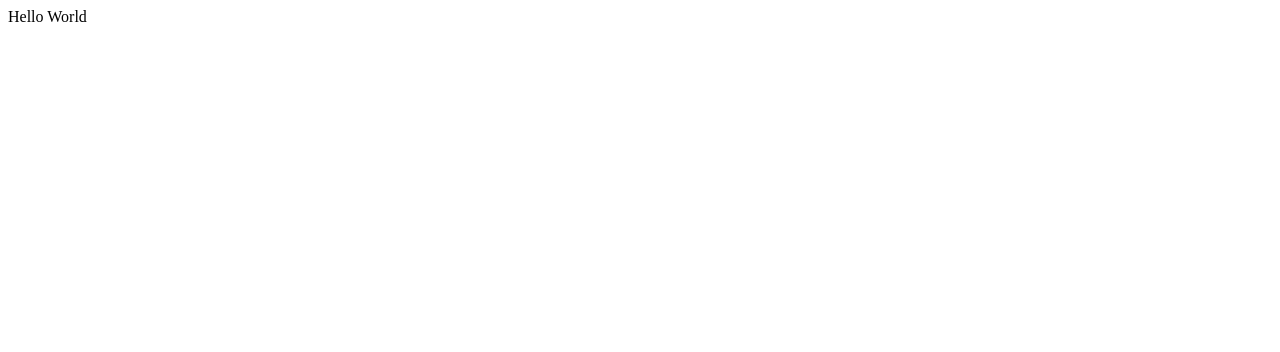
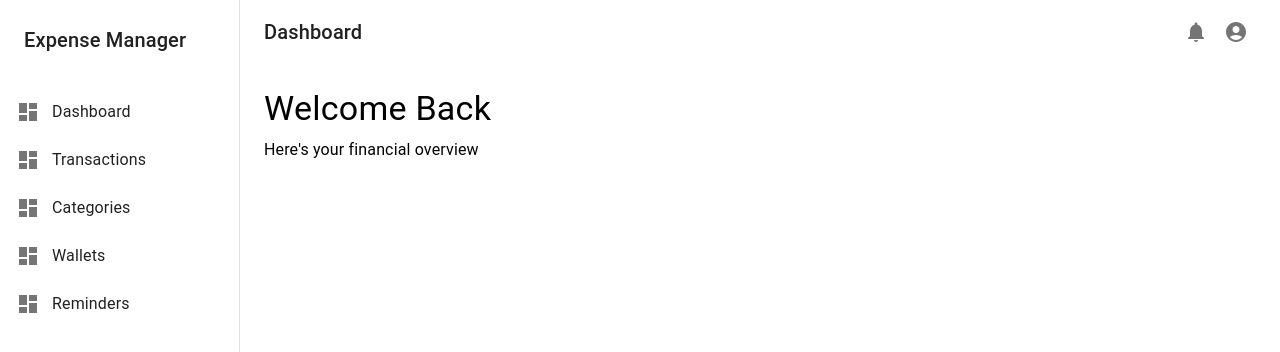
Before and after one commit to mirzakhani2003-del/Expense-Manager, a React (Vite) app: page / in a window 1280 px wide. Shown: the top 352 px of the page. Built offline with nearby package versions, Linux system fonts and the light colour scheme.

Commit message:
Create initial dashboard layout

```diff
--- a/package.json
+++ b/package.json
@@ -10,6 +10,10 @@
     "preview": "vite preview"
   },
   "dependencies": {
+    "@emotion/react": "^11.14.0",
+    "@emotion/styled": "^11.14.1",
+    "@mui/icons-material": "^9.3.1",
+    "@mui/material": "^9.3.1",
     "react": "^19.2.8",
     "react-dom": "^19.2.8"
   },
--- a/src/App.jsx
+++ b/src/App.jsx
@@ -1,10 +1,20 @@
-import './App.css'
+import { Box } from "@mui/material";
+import Sidebar from "./components/layout/Sidebar";
+import Header from "./components/layout/Header";
+import Dashboard from "./pages/Dashboard";
 
 function App() {
-
   return (
-    <div>Hello World</div>
-  )
+    <Box sx={{ display: "flex", minHeight: "100vh" }}>
+      <Sidebar />
+      <Box component="main" sx={{ flexGrow: 1 }}>
+        <Header />
+        <Box sx={{ p: 3 }}>
+          <Dashboard />
+        </Box>
+      </Box>
+    </Box>
+  );
 }
 
-export default App
+export default App;
--- /dev/null
+++ b/src/components/layout/Header.jsx
@@ -0,0 +1,30 @@
+import { AppBar, Toolbar, Typography, Box, IconButton } from "@mui/material";
+import NotificationsIcon from "@mui/icons-material/Notifications";
+import AccountCircleIcon from "@mui/icons-material/AccountCircle";
+
+const Header = () => {
+  return (
+    <AppBar
+      position="static"
+      elevation={0}
+      sx={{ backgroundColor: "transparent", color: "text.primary" }}
+    >
+      <Toolbar sx={{ justifyContent: "space-between" }}>
+        <Typography variant="h6" fontWeight="bold">
+          Dashboard
+        </Typography>
+
+        <Box>
+          <IconButton>
+            <NotificationsIcon />
+          </IconButton>
+          <IconButton>
+            <AccountCircleIcon />
+          </IconButton>
+        </Box>
+      </Toolbar>
+    </AppBar>
+  );
+};
+
+export default Header;
--- /dev/null
+++ b/src/components/layout/Sidebar.jsx
@@ -0,0 +1,77 @@
+import {
+  Box,
+  Drawer,
+  List,
+  ListItemButton,
+  ListItemIcon,
+  ListItemText,
+  Typography,
+} from "@mui/material";
+import DashboardIcon from "@mui/icons-material/Dashboard";
+import ReceptLongIcpn from "@mui/icons-material/ReceiptLong";
+import CategoryIcon from "@mui/icons-material/Category";
+import AccountBalanceWalletIcon from "@mui/icons-material/AccountBalanceWallet";
+import NotificationsIcon from "@mui/icons-material/Notifications";
+
+const drawerWidth = 240;
+
+const Sidebar = () => {
+  return (
+    <Drawer
+      variant="permanent"
+      sx={{
+        width: drawerWidth,
+        flexShrink: 0,
+        "& .MuiDrawer-paper": {
+          width: drawerWidth,
+          boxSizing: "border-box",
+        },
+      }}
+    >
+      <Box sx={{ p: 3 }}>
+        <Typography variant="h6" fontWeight="bold">
+          Expense Manager
+        </Typography>
+      </Box>
+
+      <List>
+        <ListItemButton>
+          <ListItemIcon>
+            <DashboardIcon />
+          </ListItemIcon>
+          <ListItemText primary="Dashboard" />
+        </ListItemButton>
+
+        <ListItemButton>
+          <ListItemIcon>
+            <DashboardIcon />
+          </ListItemIcon>
+          <ListItemText primary="Transactions" />
+        </ListItemButton>
+
+        <ListItemButton>
+          <ListItemIcon>
+            <DashboardIcon />
+          </ListItemIcon>
+          <ListItemText primary="Categories" />
+        </ListItemButton>
+
+        <ListItemButton>
+          <ListItemIcon>
+            <DashboardIcon />
+          </ListItemIcon>
+          <ListItemText primary="Wallets" />
+        </ListItemButton>
+
+        <ListItemButton>
+          <ListItemIcon>
+            <DashboardIcon />
+          </ListItemIcon>
+          <ListItemText primary="Reminders" />
+        </ListItemButton>
+      </List>
+    </Drawer>
+  );
+};
+
+export default Sidebar;
--- a/src/index.css
+++ b/src/index.css
@@ -0,0 +1,5 @@
+* {
+    padding: 0;
+    margin: 0;
+    box-sizing: border-box;
+}
--- /dev/null
+++ b/src/pages/Dashboard.jsx
@@ -0,0 +1,17 @@
+import { Box, Typography } from "@mui/material";
+
+const Dashboard = () => {
+  return (
+    <Box>
+      <Typography variant="h4" fontWeight="bold">
+        Welcome Back
+      </Typography>
+
+      <Typography color="text.secondary" sx={{ mt: 1 }}>
+        Here's your financial overview
+      </Typography>
+    </Box>
+  );
+};
+
+export default Dashboard;
```
Also changed, not shown: src/components/dashboard/SummaryCard.jsx (added), 1 other file (tests, documents, lock files or other folders).
